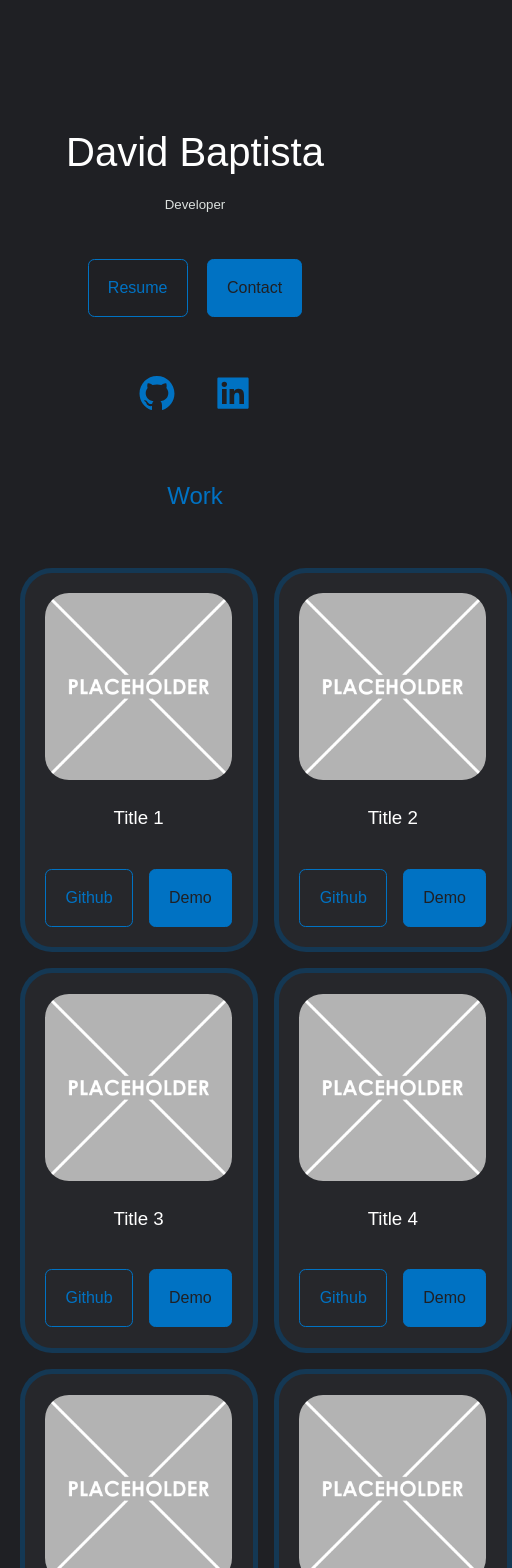
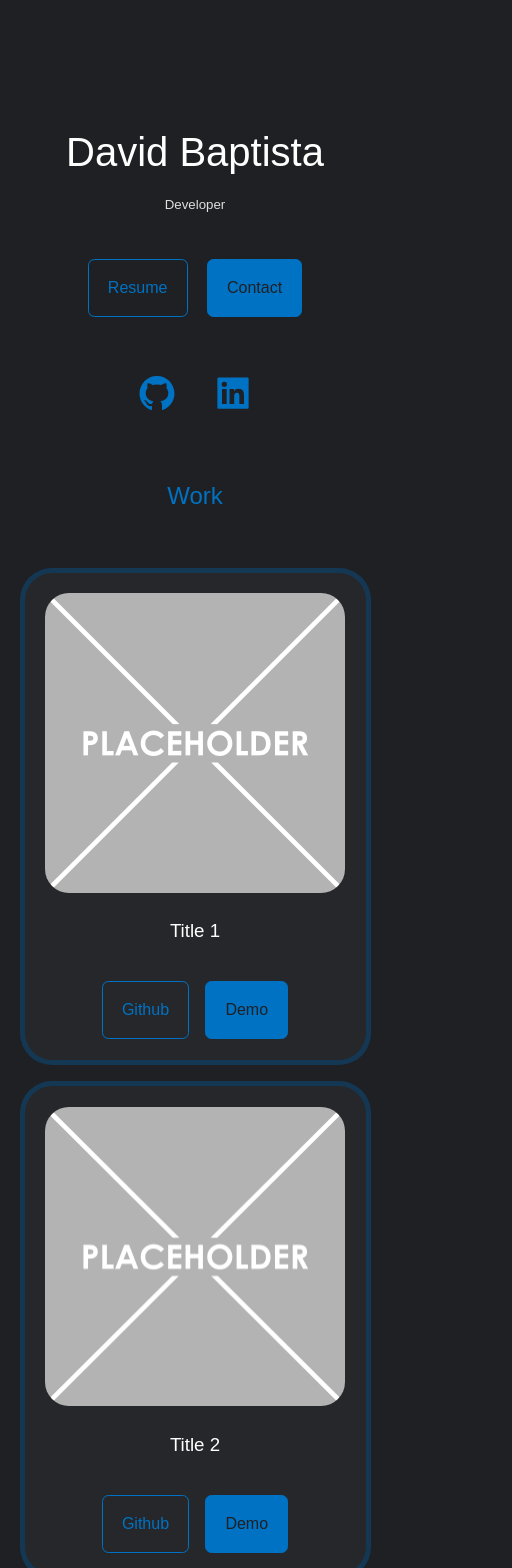
Before and after one commit to davidbaptista/davidbaptista.github.io, a React (Create React App) app: page / in a window 390 px wide. Shown: the top 1568 px of the page, 512 px wide, since content can reach past the window. Built offline with nearby package versions, Linux system fonts and the light colour scheme.

Commit message:
responsive patch

```diff
--- a/src/components/portfolio/portfolio.scss
+++ b/src/components/portfolio/portfolio.scss
@@ -49,7 +49,7 @@
 
 @media screen and (max-width: 600px) {
 	.portfolio-container {
-		grid-template-columns: 1fr 1fr;
+		grid-template-columns: 1fr;
 		gap: 1rem;
 	}
 }
```
